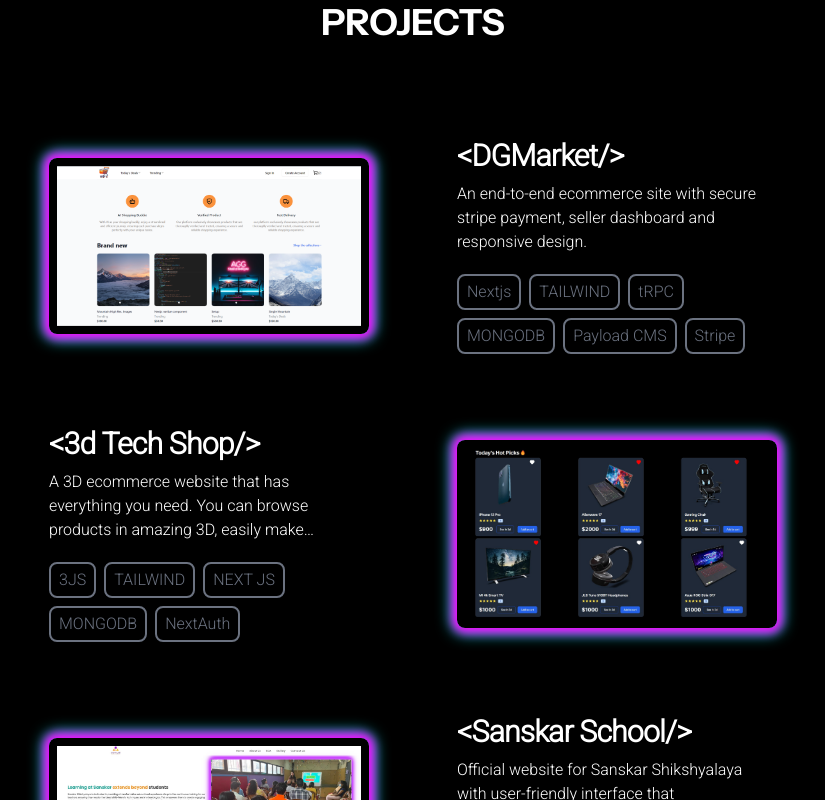
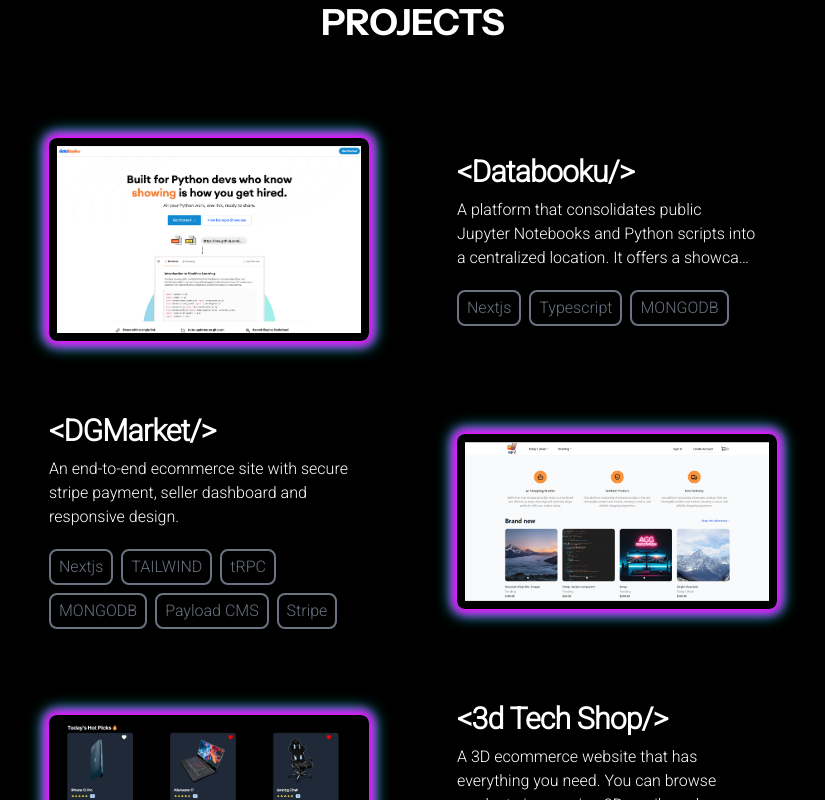
Before and after one commit to arpangtm/Portfolio, a Next.js app: page / in a window 1280 px wide. Shown: the part 920-1720 px from the top of the page, without its empty margins (227-1052 px from the left). Built offline with nearby package versions, Linux system fonts and the light colour scheme.

Commit message:
Databooku

```diff
--- a/components/Projects.tsx
+++ b/components/Projects.tsx
@@ -13,6 +13,13 @@ interface CardData {
 }
 
 const projects = [
+  {
+    name:"Databooku",
+    url:"https://www.databooku.com/",
+    tech: ["Nextjs", "Typescript", "MONGODB"],
+    desc: "A platform that consolidates public Jupyter Notebooks and Python scripts into a centralized location. It offers a showcase feature to demonstrate complete machine learning pipelines",
+    img:"/projects/databooku.png"
+  },
   {
     name: "DGMarket",
     url: "https://dgmarket.arpangtm.com.np/",
```
Also changed, not shown: public/projects/databooku.png (added).
